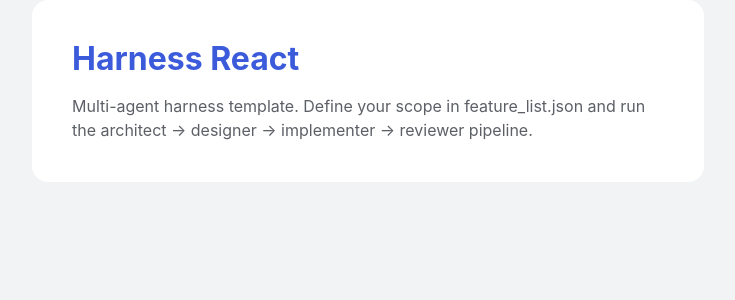
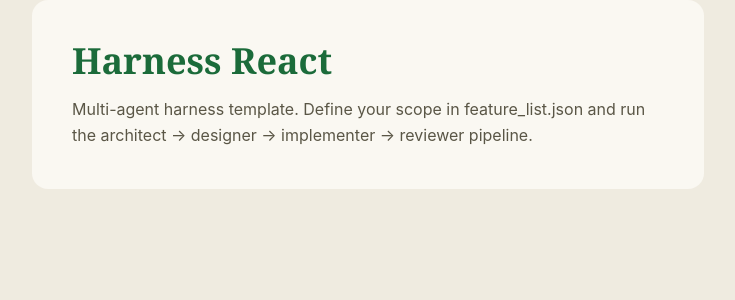
Before and after one commit to Offthearc/clawcon_bogota_landing_page, a React (Vite) app: page / in a window 1280 px wide. Shown: the top 300 px of the page, without its empty margins (272-1007 px from the left). Built offline with nearby package versions, Linux system fonts and the light colour scheme.

Commit message:
docs: add ClawCon Bogota architecture, design system, and feature list

```diff
--- a/src/theme/tokens.css
+++ b/src/theme/tokens.css
@@ -2,32 +2,58 @@
 /* Run `npm run design:tokens` to regenerate. Do not edit by hand. */
 :root {
   /* colors */
-  --color-primary: #3B5BDB;
+  --color-primary: #1B6B3A;
   --color-on-primary: #FFFFFF;
-  --color-surface: #FFFFFF;
-  --color-on-surface: #1A1C1E;
-  --color-surface-variant: #F1F3F5;
-  --color-on-surface-variant: #5C5F66;
-  --color-border: #DEE2E6;
-  --color-danger: #E03131;
-  --color-success: #2F9E44;
+  --color-primary-dark: #134E2B;
+  --color-accent: #D4A017;
+  --color-on-accent: #1A1200;
+  --color-surface: #FAF8F2;
+  --color-on-surface: #1C1A14;
+  --color-surface-variant: #EFEBE0;
+  --color-on-surface-variant: #5A5646;
+  --color-dark-surface: #0E2A1A;
+  --color-on-dark-surface: #F5F0E8;
+  --color-border: #D6CFBA;
+  --color-danger: #C0392B;
+  --color-success: #27AE60;
   /* typography */
-  --font-sans: Inter, system-ui, -apple-system, Segoe UI, Roboto, sans-serif;
+  --font-display: 'Bebas Neue', Impact, 'Arial Narrow', sans-serif;
+  --font-size-display: 72px;
+  --font-weight-display: 400;
+  --line-height-display: 1.0;
+  --letter-spacing-display: 0.02em;
+  --font-heading: 'Playfair Display', Georgia, 'Times New Roman', serif;
+  --font-size-heading: 36px;
+  --font-weight-heading: 700;
+  --line-height-heading: 1.15;
+  --letter-spacing-heading: -0.01em;
+  --font-subheading: 'Playfair Display', Georgia, 'Times New Roman', serif;
+  --font-size-subheading: 24px;
+  --font-weight-subheading: 600;
+  --line-height-subheading: 1.25;
+  --font-sans: 'Inter', 'Segoe UI', Roboto, Arial, sans-serif;
   --font-size-sans: 16px;
   --font-weight-sans: 400;
-  --line-height-sans: 1.5;
-  --font-heading: Inter, system-ui, sans-serif;
-  --font-size-heading: 32px;
-  --font-weight-heading: 700;
-  --line-height-heading: 1.2;
+  --line-height-sans: 1.6;
+  --font-sans-bold: 'Inter', 'Segoe UI', Roboto, Arial, sans-serif;
+  --font-size-sans-bold: 16px;
+  --font-weight-sans-bold: 700;
+  --line-height-sans-bold: 1.4;
+  --font-label: 'Inter', 'Segoe UI', Roboto, Arial, sans-serif;
+  --font-size-label: 13px;
+  --font-weight-label: 500;
+  --line-height-label: 1.4;
+  --letter-spacing-label: 0.06em;
   --font-mono: ui-monospace, SFMono-Regular, Menlo, monospace;
   --font-size-mono: 14px;
   --font-weight-mono: 400;
   --line-height-mono: 1.5;
   /* rounded */
+  --rounded-none: 0px;
   --rounded-sm: 4px;
   --rounded-md: 8px;
   --rounded-lg: 16px;
+  --rounded-xl: 24px;
   --rounded-full: 9999px;
   /* spacing */
   --space-xs: 4px;
@@ -35,4 +61,6 @@
   --space-md: 16px;
   --space-lg: 24px;
   --space-xl: 40px;
+  --space-2xl: 64px;
+  --space-3xl: 96px;
 }
```
Also changed, not shown: progress/arch_clawcon_20260521_1426.md (added, +52 -0 lines), progress/design_clawcon_20260521_0928.md (added, +72 -0 lines), 4 other files (tests, documents, lock files or other folders).
